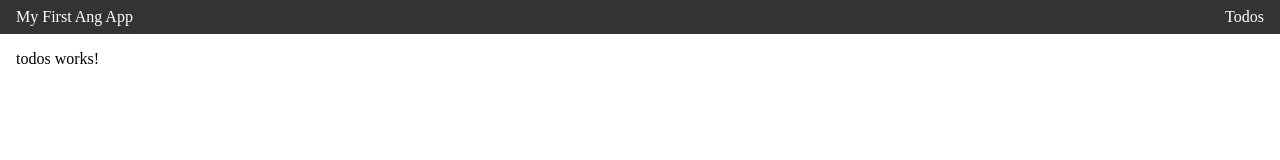
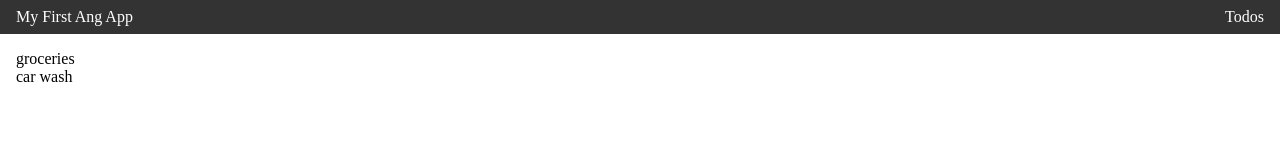
Before and after one commit to V1ADDD/angular-todos, an Angular app: page /todos in a window 1280 px wide. Shown: the top 160 px of the page. Built offline with nearby package versions, Linux system fonts and the light colour scheme.

Commit message:
feat: add service

```diff
--- a/src/app/components/header/header.component.ts
+++ b/src/app/components/header/header.component.ts
@@ -5,7 +5,7 @@
   selector: 'app-header',
   imports: [RouterLink],
   templateUrl: './header.component.html',
-  styleUrl: './header.component.scss'
+  styleUrl: './header.component.scss',
 })
 export class HeaderComponent {
   title = signal('My First Ang App')
--- /dev/null
+++ b/src/app/model/todo.type.ts
@@ -0,0 +1,6 @@
+export type Todo = {
+    userId: number;
+    completed: boolean;
+    title: string;
+    id: number;
+}
--- /dev/null
+++ b/src/app/services/todos.service.ts
@@ -0,0 +1,20 @@
+import { Injectable } from '@angular/core';
+import { Todo } from '../model/todo.type';
+
+@Injectable({
+  providedIn: 'root'
+})
+export class TodosService {
+  todoItems: Array<Todo> = [{
+    title: 'groceries',
+    id: 0,
+    userId: 1,
+    completed: false,
+  }, {
+    title: 'car wash',
+    id: 1,
+    userId: 1,
+    completed: false,
+  }]
+  constructor() { }
+}
--- a/src/app/todos/todos.component.html
+++ b/src/app/todos/todos.component.html
@@ -1 +1,3 @@
-<p>todos works!</p>
+@for (todo of todoItems(); track todo.id) {
+    <p>{{ todo.title }}</p>
+}
--- a/src/app/todos/todos.component.ts
+++ b/src/app/todos/todos.component.ts
@@ -1,4 +1,6 @@
-import { Component } from '@angular/core';
+import { Component, inject, OnInit, signal } from '@angular/core';
+import { TodosService } from '../services/todos.service';
+import { Todo } from '../model/todo.type';
 
 @Component({
   selector: 'app-todos',
@@ -6,6 +8,11 @@
   templateUrl: './todos.component.html',
   styleUrl: './todos.component.scss'
 })
-export class TodosComponent {
-
+export class TodosComponent implements OnInit {
+  todoService = inject(TodosService);
+  todoItems = signal<Array<Todo>>([]);
+  ngOnInit(): void {
+    console.log(this.todoService.todoItems)
+    this.todoItems.set(this.todoService.todoItems)
+  }
 }
```
Also changed, not shown: 1 other file (tests, documents, lock files or other folders).
